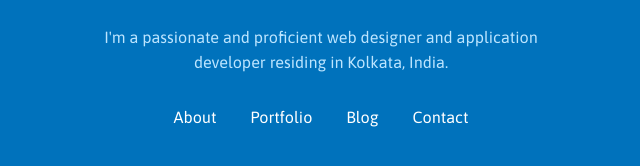
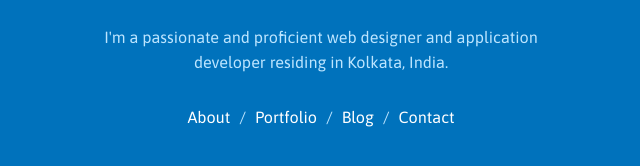
Before and after one commit to iarkaroy/iarkaroy.github.io.source, a Jekyll site: the page built from index.html, in a window 1280 px wide. Shown: the part 449-615 px from the top of the page, without its empty margins (319-959 px from the left). Built offline with Jekyll 4.4.1, drawn with Linux system fonts in a browser that asks for light colours.

Commit message:
Updated menu

```diff
--- a/_includes/header.html
+++ b/_includes/header.html
@@ -13,8 +13,11 @@
 
             <ul class="main-menu">
                 <li><a href="/about/">About</a></li>
+                <li class="menu-separator"></li>
                 <li><a href="/portfolio/">Portfolio</a></li>
+                <li class="menu-separator"></li>
                 <li><a href="/blog/">Blog</a></li>
+                <li class="menu-separator"></li>
                 <li><a href="/contact/">Contact</a></li>
             </ul>
 
--- a/_sass/_header.scss
+++ b/_sass/_header.scss
@@ -32,11 +32,20 @@
             li {
                 display: inline-block;
                 a {
-                    margin: 0 15px;
+                    margin: 0;
                     color:#fff;
+                    padding-bottom: 2px;
+                    border-bottom:1px solid transparent;
                     &:hover {
-                        color: #fff;
+                        border-color: #fff;
                     }
+                }
+            }
+            li.menu-separator {
+                &:before {
+                    content: "/";
+                    margin: 0 5px;
+                    color: lighten($theme-color, 50%);
                 }
             }
         }
@@ -57,20 +66,6 @@
             p {
                 display: none;
             }
-            .main-menu {
-                a {
-                    margin: 15px 8px;
-                }
-            }
-        }
-    }
-    .page-header.home {
-        header {
-            .main-menu {
-                a {
-                    margin: 15px 9px;
-                }
-            }
         }
     }
 }
--- a/_sass/_selection.scss
+++ b/_sass/_selection.scss
@@ -1,9 +1,9 @@
 ::-moz-selection { /* Code for Firefox */
     color: #fff;
-    background: #50a02f;
+    background: $theme-color;
 }
 
 ::selection {
     color: #fff;
-    background: #50a02f;
+    background: $theme-color;
 }
```
